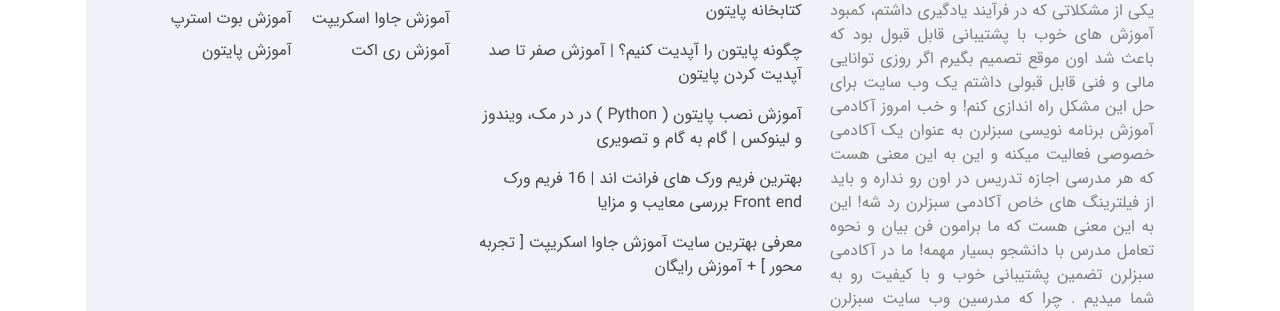
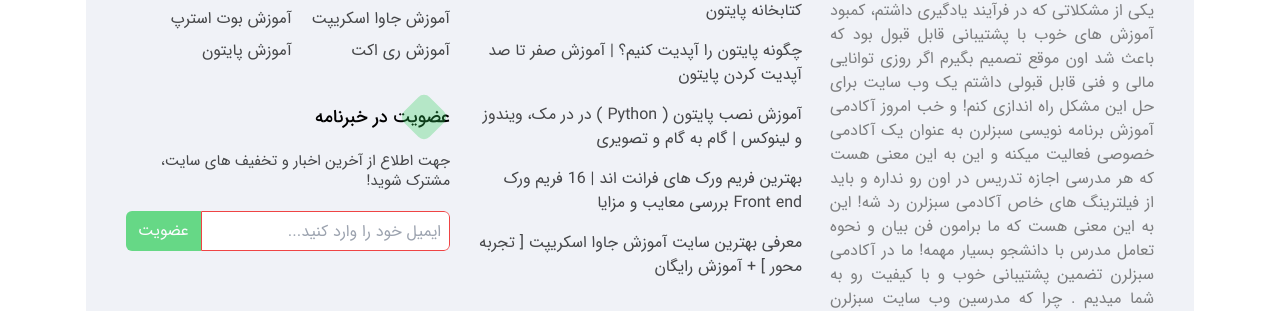
Before and after one commit to masih-developer/sabzlearn-1, a React (Vite) app: page / in a window 1280 px wide. Shown: the part 1982-2293 px from the top of the page. Built offline with nearby package versions, Linux system fonts and the light colour scheme; no server answers.

Commit message:
add newsletter to Footer component

```diff
--- a/src/components/common/Footer.jsx
+++ b/src/components/common/Footer.jsx
@@ -1,4 +1,32 @@
+import { toast } from "react-hot-toast";
+import useForm from "../../hooks/useForm";
+import { emailValidator } from "../../validators/rules";
+import AppInput from "../common/AppInput";
+
 const Footer = () => {
+    const [formState, onInputHandler] = useForm({ email: { value: "", isValid: false } }, false);
+
+    const submitFormHandler = (e) => {
+        e.preventDefault();
+        const userEmail = { email: formState.inputs.email.value };
+
+        const sendEmailHandler = async () => {
+            await fetch("http://localhost:4000/v1/newsletters", {
+                method: "POST",
+                headers: {
+                    "Content-Type": "application/json",
+                },
+                body: JSON.stringify(userEmail),
+            });
+        };
+
+        toast.promise(sendEmailHandler(), {
+            loading: "درحال ارسال...",
+            success: "ایمیل شما با موفقیت ارسال شد.",
+            error: "ارسال ایمیل با خطا مواجه شد.",
+        });
+    };
+
     return (
         <footer className="mt-20">
             <div className="container">
@@ -114,6 +142,33 @@ const Footer = () => {
                                 </li>
                             </ul>
                         </div>
+                        <div className="mt-10 flex flex-col">
+                            <h3 className="footer-title">عضویت در خبرنامه</h3>
+                            <h5 className="my-5 text-sm text-dark-color lg:text-md">
+                                جهت اطلاع از آخرین اخبار و تخفیف های سایت، مشترک شوید!
+                            </h5>
+                            <form
+                                onSubmit={(e) => submitFormHandler(e)}
+                                className="flex h-10 items-center overflow-hidden rounded-md"
+                            >
+                                <AppInput
+                                    type="text"
+                                    id="email"
+                                    elem="input"
+                                    onInputHandler={onInputHandler}
+                                    validations={[emailValidator()]}
+                                    placeholder="ایمیل خود را وارد کنید..."
+                                    className="h-full w-full rounded-br-md rounded-tr-md p-2 outline-none"
+                                />
+                                <button
+                                    type="submit"
+                                    className="block h-full shrink-0 bg-primary-color px-3 py-1 text-white disabled:opacity-70"
+                                    disabled={!formState.isFormValid}
+                                >
+                                    عضویت
+                                </button>
+                            </form>
+                        </div>
                     </div>
                 </div>
             </div>
```
